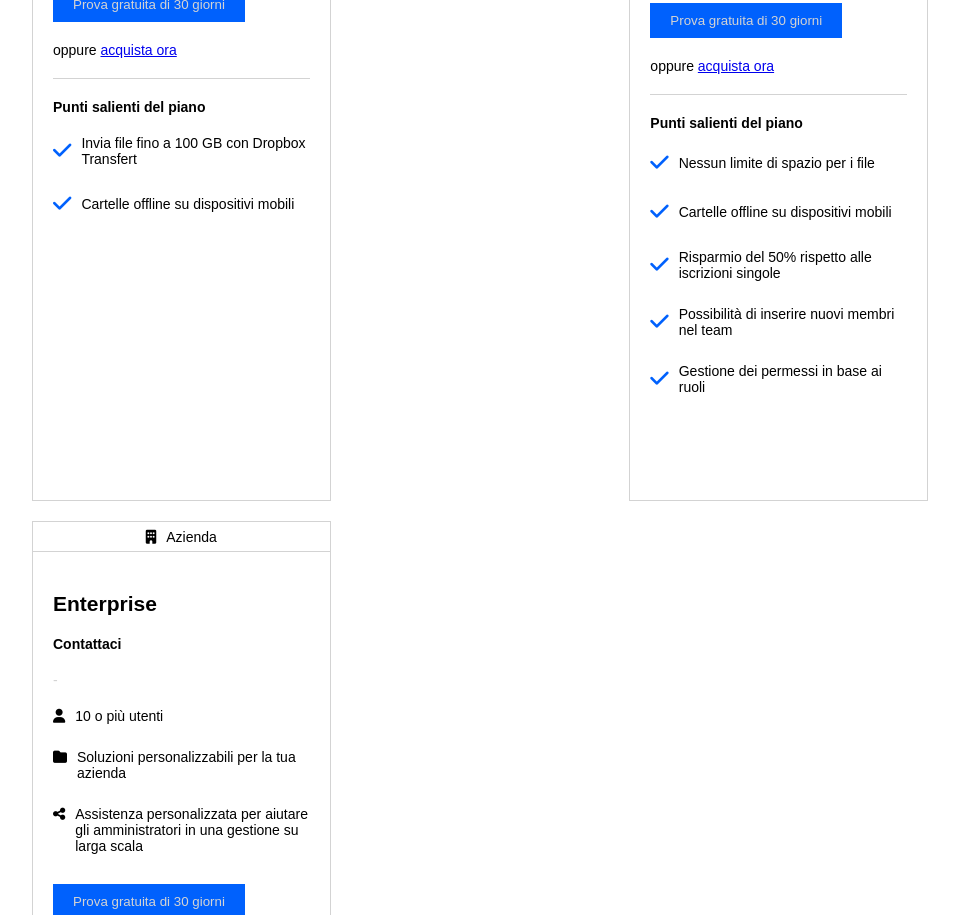
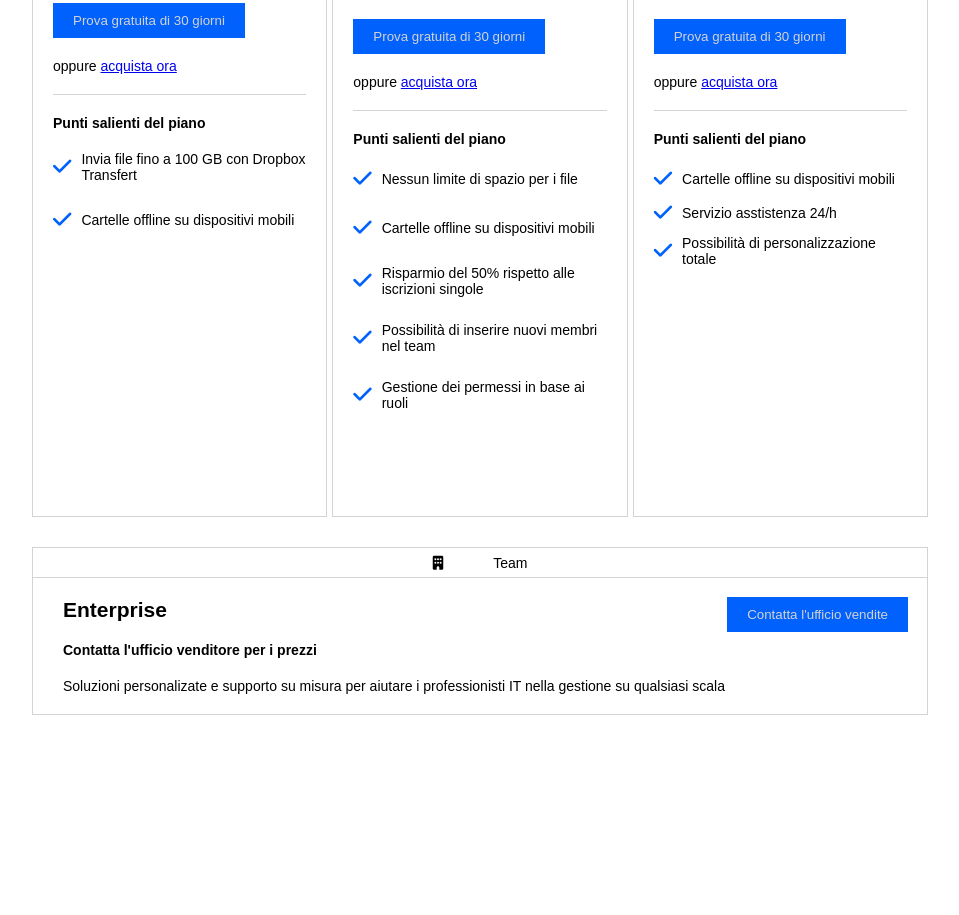
Before and after one commit to nicoladomingorizzo/htmlcss-dropbox, a plain HTML site: page index.html in a window 1280 px wide. Shown: the part 1187-2102 px from the top of the page, without its empty margins (160-1119 px from the left). After the commit the page ends 1902 px from the top, so only its background shows below. Drawn offline with Linux system fonts and the light colour scheme.

Commit message:
Refactor layout styles and HTML structure for pricing plans; update class names and add new responsive elements

```diff
--- a/css/style.css
+++ b/css/style.css
@@ -110,8 +110,7 @@ body {
   .d-flex-row{
     display: flex;
     justify-content: space-between;
-    flex-wrap: wrap;
-    gap: 20px;
+    gap: 5px;
 
   }
   .d-flex-col {
@@ -199,7 +198,7 @@ body {
     font-size: 2rem;
     margin: 30px 0;}
 
-    .single-person, .team-people, .factory{
+    .single-person, .team-people, .factory, .team{
         height: 30px;
         width: 100%;
         border-bottom: 1px solid var(--dis-color--lightgray);
@@ -226,7 +225,7 @@ body {
 
 
 }
-.borders{
+.borders-4{
     border: 1px solid var(--dis-color--lightgray);
 
     .col-4-organization{
@@ -264,5 +263,26 @@ body {
 
  }
 }
+.col-12{
+position: relative;
+    h3, span, p{
+        margin: 20px;
+    }
+    h3{
+        font-size: 1.5rem;
+     }
+    .borders{
+        border: 1px solid var(--dis-color--lightgray);
+    }
 
+    button{
+        background-color: var(--dis-color-blue);
+        color: var(--dis-color--lightgray);
+        border: none;
+        padding: 10px 20px;
+        position: absolute;
+        top: 50px;
+        right: 20px;
+}
+}
 /* Footer */
--- a/index.html
+++ b/index.html
@@ -84,12 +84,12 @@
           </div>
           <div class="row d-flex-row">
             <div class="col-4 d-flex-col">
-              <div class="borders">
+              <div class="borders-4">
                 <div class="d-flex-icon-plan single-person">
                   <span class="user-icon"
                     ><i class="fa-solid fa-user"></i
                   ></span>
-                  <p class="single-person-plan">Singolo</p>
+                  <p class="person-plan">Singolo</p>
                 </div>
                 <div class="col-4-organization">
                   <h3 class="professional">Professional</h3>
@@ -125,12 +125,12 @@
               </div>
               </div>
               <div class="col-4 d-flex-col">
-                <div class="borders">
+                <div class="borders-4">
                   <div class="d-flex-icon-plan team-people">
                     <span class="user-icon"
                       ><i class="fa-solid fa-users"></i></i
                     ></span>
-                    <p class="single-person-plan">Team</p>
+                    <p class="person-plan">Team</p>
                   </div>
                   <div class="col-4-organization">
                     <h3 class="professional">Advanced</h3>
@@ -174,12 +174,12 @@
                 </div>
                 </div>
                 <div class="col-4 d-flex-col">
-                    <div class="borders">
+                    <div class="borders-4">
                       <div class="d-flex-icon-plan factory">
                         <span class="user-icon"
                           ><i class="fa-solid fa-building"></i></i
                         ></span>
-                        <p class="single-person-plan">Azienda</p>
+                        <p class="person-plan">Azienda</p>
                       </div>
                       <div class="col-4-organization">
                         <h3 class="professional">Enterprise</h3>
@@ -217,10 +217,37 @@
                       </div>
                     </div>
                 </div>
-              <div class="col-12"></div>
-          </div>
+            </div>
+            <div class="row d-flex-row">
+
+                <div class="col-12">
+                    <div class="borders">
+                        <div class="d-flex-icon-plan team"><span class="user-icon"
+                            ><i class="fa-solid fa-building"></i></i
+                            ></span>
+                            <p class="single-person-plan">Team</p>
+                        </div>
+                        <div class="col-12-division d-flex">
+                            <div class="col-12-organization">
+                                <h3 class="professional">Enterprise</h3>
+                                <span class="cost"><b>Contatta l'ufficio venditore per i prezzi</b></span>
+                                <p>Soluzioni personalizate e supporto su misura per aiutare i professionisti <wbr>IT nella gestione su qualsiasi scala</wbr></i></p>
+                            </div>
+                            <div class="office-conctact">
+                                <button>Contatta l'ufficio vendite </button>
+                            </div>
+                        </div>
+                    </div>
+                </div>
+            </div>
         </div>
       </section>
+      <section class="dropbox-partner">
+      <div class="row">
+            <div class="col-4"></div>
+            <div class="col-8"></div>
+        </div>
+    </section>
     </main>
     <!-- /#description-main -->
     <!-- #helpful-links -->
```
